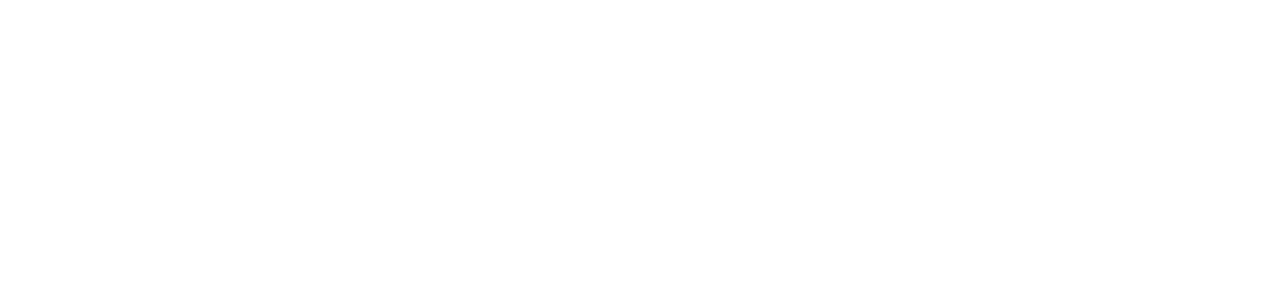
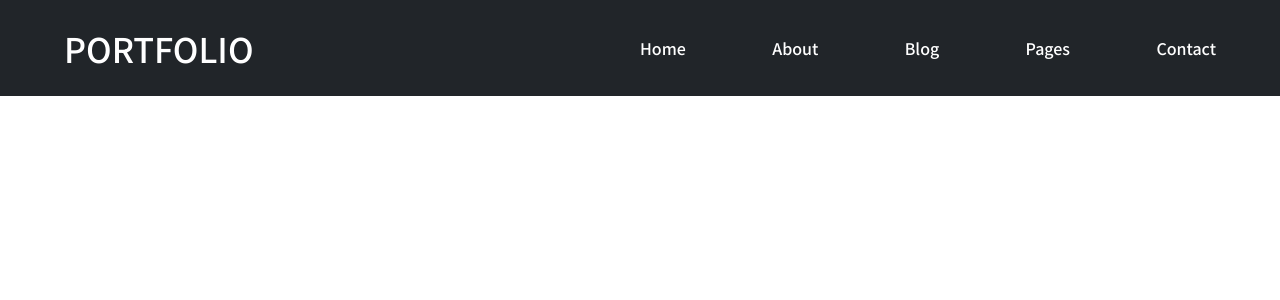
Before and after one commit to ametthapa/Portfolio-React, a React (Create React App) app: page / in a window 1280 px wide. Shown: the top 300 px of the page. Built offline with nearby package versions, Linux system fonts and the light colour scheme.

Commit message:
header complete
 Noew moving towards showcase section

```diff
--- a/public/index.html
+++ b/public/index.html
@@ -24,7 +24,7 @@
       work correctly both with client-side routing and a non-root public URL.
       Learn how to configure a non-root public URL by running `npm run build`.
     -->
-    <title>React App</title>
+    <title>Portfolio Website</title>
   </head>
   <body>
     <noscript>You need to enable JavaScript to run this app.</noscript>
--- a/src/App.js
+++ b/src/App.js
@@ -1,11 +1,9 @@
-
+import Header from './components/Header'
 
 function App() {
   return (
-    <div className="App">
-      <header className="App-header">
-
-      </header>
+    <div className="container">
+      <Header />
     </div>
   );
 }
--- /dev/null
+++ b/src/components/Header.js
@@ -0,0 +1,16 @@
+import React from 'react'
+import MenuBar from './MenuBar'
+
+const Header = () => {
+    return (
+        <div className="header">
+            <nav>
+                <div className="logo">Portfolio</div>
+                <MenuBar />
+            </nav>
+        </div>
+
+    )
+}
+
+export default Header
--- /dev/null
+++ b/src/components/MenuBar.js
@@ -0,0 +1,15 @@
+import React from 'react'
+
+const MenuBar = () => {
+    return (
+            <ul className="heading">
+                <li><a href="#">Home</a></li>
+                <li><a href="#">About</a></li>
+                <li><a href="#">Blog</a></li>
+                <li><a href="#">Pages</a></li>
+                <li><a href="#">Contact</a></li>
+            </ul>
+    )
+}
+
+export default MenuBar
--- a/src/index.css
+++ b/src/index.css
@@ -1,10 +1,52 @@
-body {
+@import url('https://fonts.googleapis.com/css2?family=Noto+Sans+JP:wght@300;500&display=swap');
+
+*{
   margin: 0;
   padding: 0;
   box-sizing: border-box;
 }
 
-code {
-  font-family: source-code-pro, Menlo, Monaco, Consolas, 'Courier New',
-    monospace;
+
+body {
+font-family: 'Noto Sans JP', sans-serif;
 }
+
+a{
+  text-decoration: none;
+  color:#fff;
+}
+.container{
+
+}
+
+.header{
+  background-color: #212529;
+  height: 12vh;
+  position: sticky;
+  color:#fff;
+
+}
+
+nav{
+  width: 90%;
+  margin: auto;
+  display: flex;
+  justify-content: space-between;
+  align-items: center;
+  min-height: 100%;
+}
+
+.logo{
+  flex:1;
+  font-size: 34px;
+  text-transform: uppercase;
+}
+
+.heading{
+  flex:1;
+  list-style-type: none;
+}
+ul{
+  display: flex;
+  justify-content: space-between;
+}
```
Also changed, not shown: src/components/Showcase.js (added).
